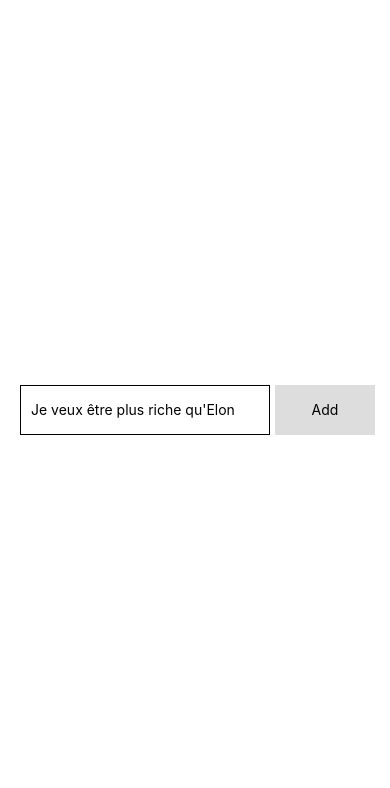
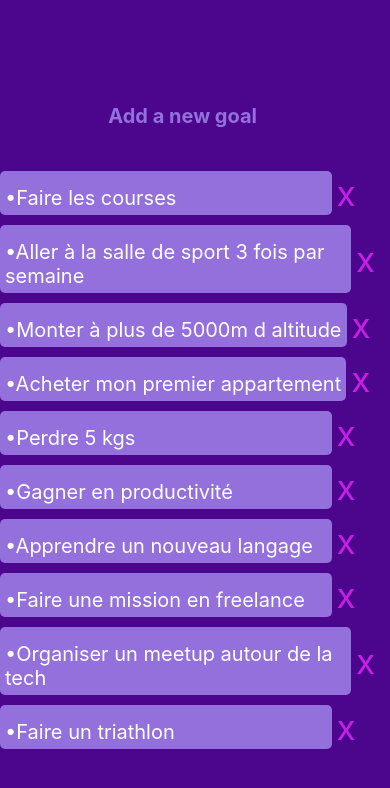
Before and after one commit to Myst3k69/ORTFirstApp, a React Native app: screen / in a window 390 px wide. Shown: the top 788 px of the page. Built offline with nearby package versions, Linux system fonts and the light colour scheme.

Commit message:
handle modale and styling app

```diff
--- a/App.js
+++ b/App.js
@@ -1,4 +1,3 @@
-import { StatusBar } from "expo-status-bar";
 import React, { useState, useEffect } from "react";
 import {
   StyleSheet,
@@ -6,24 +5,34 @@ import {
   View,
   TextInput,
   TouchableOpacity,
+  Modal,
+  Pressable,
+  Image,
 } from "react-native";
 
 export default function App() {
   const sampleGoals = [
-    "Faire les courses",
-    "Aller à la salle de sport 3 fois par semaine",
-    "Monter à plus de 5000m d altitude",
-    "Acheter mon premier appartement",
-    "Perdre 5 kgs",
-    "Gagner en productivité",
-    "Apprendre un nouveau langage",
-    "Faire une mission en freelance",
-    "Organiser un meetup autour de la tech",
-    "Faire un triathlon",
+    { task: "Faire les courses", id: Math.random().toString() },
+    {
+      task: "Aller à la salle de sport 3 fois par semaine",
+      id: Math.random().toString(),
+    },
+    { task: "Monter à plus de 5000m d altitude", id: Math.random().toString() },
+    { task: "Acheter mon premier appartement", id: Math.random().toString() },
+    { task: "Perdre 5 kgs", id: Math.random().toString() },
+    { task: "Gagner en productivité", id: Math.random().toString() },
+    { task: "Apprendre un nouveau langage", id: Math.random().toString() },
+    { task: "Faire une mission en freelance", id: Math.random().toString() },
+    {
+      task: "Organiser un meetup autour de la tech",
+      id: Math.random().toString(),
+    },
+    { task: "Faire un triathlon", id: Math.random().toString() },
   ];
 
   const [goal, setGoal] = useState({});
-  const [goalsList, setGoalsList] = useState([]);
+  const [goalsList, setGoalsList] = useState(sampleGoals);
+  const [modalVisible, setModalVisible] = useState(false);
 
   const handleChangeText = (e) => {
     setGoal({ task: e, id: Math.random().toString() });
@@ -45,8 +54,22 @@ export default function App() {
   }, [goalsList]);
 
   return (
-    <View style={styles.container}>
-      <View style={styles.formFields}>
+    <>
+      <Modal
+        animationType="slide"
+        transparent={true}
+        visible={modalVisible}
+        onRequestClose={() => {
+          Alert.alert("Modal has been closed.");
+          setModalVisible(!modalVisible);
+        }}
+      >
+        <View style={styles.modaleContainer}>
+          <Image
+            source={require("./assets/target4.png")}
+            style={{ width: 120, height: 120, alignSelf: "center" }}
+          />
+
           <TextInput
             style={styles.input}
             value={goal.task}
@@ -54,12 +77,35 @@ export default function App() {
             onChangeText={(e) => handleChangeText(e)}
             placeholder={"Je veux être plus riche qu'Elon"}
           />
-        <TouchableOpacity
-          style={styles.button}
-          onPress={(e) => handleOnPress(e)}
+          <View style={styles.pressable}>
+            <Pressable
+              style={[styles.button, styles.buttonOpen]}
+              onPress={(e) => {
+                handleOnPress(e);
+                setModalVisible(false);
+              }}
             >
-          <Text>Add</Text>
-        </TouchableOpacity>
+              <Text style={[styles.textStyle, styles.button]}>Add Goal </Text>
+            </Pressable>
+            <Pressable
+              style={[styles.button, styles.buttonOpen]}
+              onPress={() => setModalVisible(false)}
+            >
+              <Text style={[styles.textStyle, styles.button]}>Cancel </Text>
+            </Pressable>
+          </View>
+        </View>
+      </Modal>
+      <View style={styles.container}>
+        {!modalVisible && (
+          <>
+            <View style={styles.formFields}>
+              <Pressable
+                style={[styles.button, styles.buttonOpen]}
+                onPress={() => setModalVisible(true)}
+              >
+                <Text style={styles.button}>Add a new goal </Text>
+              </Pressable>
             </View>
             <View style={styles.goalListStyle}>
               {goalsList &&
@@ -72,6 +118,7 @@ export default function App() {
                       </Text>
                     </View>
                     <Text
+                      key={index}
                       style={styles.deleteCross}
                       onPress={() => deleteItem(goal.id)}
                     >
@@ -80,17 +127,21 @@ export default function App() {
                   </View>
                 ))}
             </View>
+          </>
+        )}
       </View>
+    </>
   );
 }
 
 const styles = StyleSheet.create({
   container: {
-    flex: 1,
     backgroundColor: "#fff",
     alignItems: "center",
     justifyContent: "center",
     flexDirection: "column",
+    backgroundColor: "#4C068D",
+    flex: 1,
   },
   input: {
     height: 50,
@@ -98,19 +149,23 @@ const styles = StyleSheet.create({
     margin: 5,
     borderWidth: 1,
     padding: 10,
+    alignSelf: "center",
+    backgroundColor: "#9370DB",
+    color: "#4C068D",
+    fontSize: 20,
   },
   button: {
-    backgroundColor: "#DDDDDD",
-    width: 100,
+    //backgroundColor: "#DDDDDD",
+    color: "#9370DB",
+    fontWeight: "bold",
     height: 50,
     padding: 10,
     justifyContent: "center",
     alignItems: "center",
+    marginRight: 10,
+    fontSize: 20,
   },
-  formFields: {
-    flexDirection: "row",
-    alignItems: "center",
-  },
+
   goalListStyle: {
     marginTop: 25,
     flexDirection: "column",
@@ -119,13 +174,14 @@ const styles = StyleSheet.create({
     fontSize: 20,
     padding: 5,
     marginTop: 10,
-
     color: "#FFFfFF",
   },
   goalItemBackground: {
     borderRadius: 5,
-    backgroundColor: "#5B0C83",
+    backgroundColor: "#9370DB",
     marginVertical: 5,
+    minWidth: "85%",
+    maxWidth: "90%",
   },
   deleteCross: {
     fontSize: 35,
@@ -138,4 +194,16 @@ const styles = StyleSheet.create({
   goalItem: {
     flexDirection: "row",
   },
+  pressable: {
+    flexDirection: "row",
+    alignContent: "center",
+    justifyContent: "center",
+  },
+  modaleContainer: {
+    justifyContent: "center",
+    alignContent: "center",
+    flex: 1,
+    backgroundColor: "#4C068D",
+  },
+  buttonText: {},
 });
```
Lines whose indentation alone changed are shown as unchanged.
